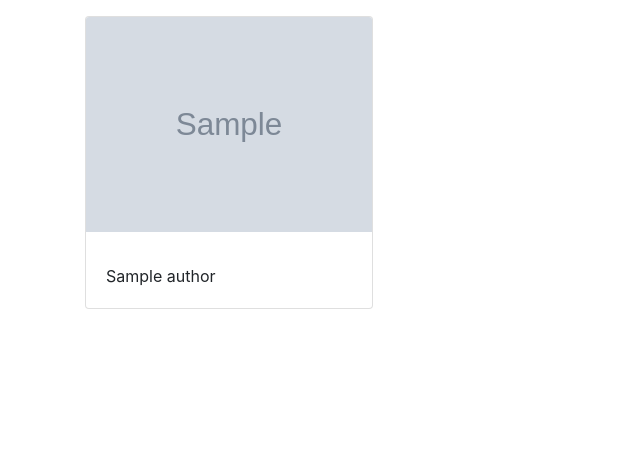
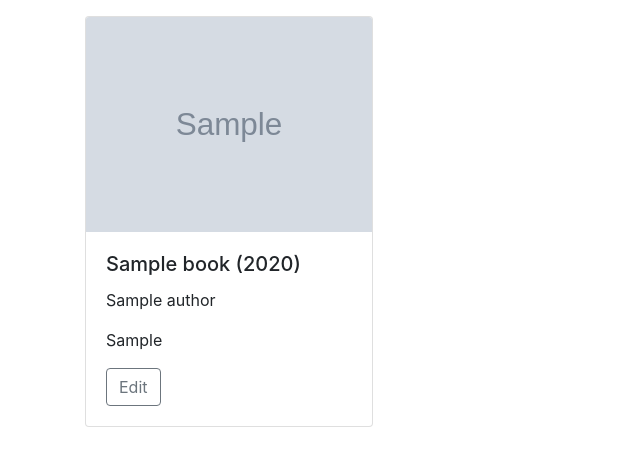
Before and after one commit to borisaavedra/bookify_web, a Flask app: page / in a window 1280 px wide. Shown: the top 466 px of the page, without its empty margins (0-640 px from the left). Run offline with Flask 2, Linux system fonts and the light colour scheme; tables that the repository leaves empty hold one stand-in row (values such as "Sample post"); grey boxes marked "Sample" are stand-in pictures; some libraries are stand-ins or nearby versions.

Commit message:
Edit feature ready, but author left

```diff
--- a/main.py
+++ b/main.py
@@ -1,18 +1,32 @@
-from flask import Flask, render_template
+from flask import Flask, render_template, url_for, redirect, request
 from flask_sqlalchemy import SQLAlchemy
+# from flask_wtf import FlaskForm
+# from wtforms.fields import StringField, SubmitField
+# from wtforms.validators import DataRequired, URL
 
 app = Flask(__name__)
+app.config["SECRET_KEY"] = "A QUe No la AdivinAS"
 app.config["SQLALCHEMY_DATABASE_URI"] = "mysql+pymysql://root:b5819@localhost/bookify_db"
 app.config["SQLALCHEMY_TRACK_MODIFICATIONS"] = False
 db = SQLAlchemy(app)
 
 class BooksAuthors:
-    def __init__(self, title, author, year, topic, cover_url):
+    def __init__(self, book_id, title, author_id, author, year, topic, cover_url):
+        self.book_id = book_id
         self.title = title
+        self.author_id = author_id
         self.author = author
         self.year = year
         self.topic = topic
         self.cover_url = cover_url
+
+# class AddBook(FlaskForm):
+#     title = StringField(u"Title", validators=[DataRequired()], render_kw={"ng-madel":"NameModel"})
+#     author = StringField("Author", validators=[DataRequired()])
+#     year = StringField("Year", validators=[DataRequired()])
+#     topic = StringField("Topic", validators=[DataRequired()])
+#     cover_url = StringField("Cover URL", validators=[URL(), DataRequired()])
+#     submit = SubmitField("Save changes")
 
 class Books(db.Model):
     book_id = db.Column(db.Integer, primary_key=True)
@@ -22,8 +36,6 @@ class Books(db.Model):
     cover_url = db.Column(db.String)
     author_id = db.Column(db.Integer, db.ForeignKey("authors.author_id"))
 
-    # def __repr___(seft):
-    #     return "<Books %r>" % self.title
 
 class Authors(db.Model):
     author_id = db.Column(db.Integer, primary_key=True)
@@ -31,22 +43,45 @@ class Authors(db.Model):
     country = db.Column(db.String(200))
     books = db.relationship("Books", backref="authors", lazy=True)
 
-    # def __repr___(seft):
-    #     return "<Authors %r>" % self.name
 
-@app.route("/")
-def index():
+@app.route("/", defaults={"book_id_url":-1}, methods=["POST", "GET"])
+@app.route("/<book_id_url>", methods=["POST", "GET"])
+def index(book_id_url):
 
     books = []
+
+    # book_data = AddBook()
 
     books_db = Books.query.all()
 
     for book in books_db:
         author_db = Authors.query.filter_by(author_id=book.author_id).first()
-        books.append(BooksAuthors(book.title, author_db.name, book.year, book.topic, book.cover_url))
+        books.append(BooksAuthors(
+            book.book_id,
+            book.title,
+            book.author_id,
+            author_db.name,
+            book.year,
+            book.topic,
+            book.cover_url))
+
+    if request.method == "POST":
+        book_toedit = Books.query.filter_by(book_id=book_id_url).first()
+
+        book_edited = request.form
+
+        book_toedit.title = book_edited["title"]
+        book_toedit.year = book_edited["year"]
+        book_toedit.topic = book_edited["topic"]
+        book_toedit.cover_url = book_edited["cover_url"]
+
+        db.session.commit()
+
+        return redirect(url_for("index"))
 
     context = {
         "books": books,
+        # "book_data": book_data
     }
 
     return render_template("index.html", **context)
--- a/requirements.txt
+++ b/requirements.txt
@@ -1,3 +1,4 @@
 flask
 flask-sqlalchemy
 pymysql
+flask-wtf
--- a/templates/index.html
+++ b/templates/index.html
@@ -12,8 +12,44 @@
         <div class="card my-3" style="width: 18rem;">
             <img src="{{  book.cover_url }}" class="card-img-top" alt="...">
             <div class="card-body">
-            <h5 class="card-title">{{ book.tile }}</h5>
+            <h5 class="card-title">{{ book.title }}&nbsp;({{ book.year }})</h5>
             <p class="card-text">{{ book.author }}</p>
+            <p class="card.text">{{ book.topic }}</p>
+            <a href="#" id="" class="btn btn-outline-secondary" data-toggle="modal" data-target="#Modal-{{ book.book_id }}">Edit</a>
+
+            <!-- MODAL -->
+            <div class="modal fade" id="Modal-{{ book.book_id }}" tabindex="-1" role="dialog" aria-labelledby="exampleModalLabel" aria-hidden="true">
+                <div class="modal-dialog">
+                  <div class="modal-content">
+                    <div class="modal-header">
+                      <h5 class="modal-title" id="exampleModalLabel">Edit Book</h5>
+                      <button type="button" class="close" data-dismiss="modal" aria-label="Close">
+                        <span aria-hidden="true">&times;</span>
+                      </button>
+                    </div>
+                    <form action="/{{ book.book_id }}" method="POST">
+                      <div class="modal-body">
+
+                          <label for="" id="title">Title</label>
+                          <input type="text" class="form-control mb-3" name="title" id="title" value="{{ book.title }}">
+                          <label for="" id="author">Author</label>
+                          <input type="text" class="form-control mb-3" name="author" id="author" value="{{ book.author }}">
+                          <label for="" id="year">Year</label>
+                          <input type="text" class="form-control mb-3" name="year" id="year" value="{{ book.year }}">
+                          <label for="" id="topic">Topic</label>
+                          <input type="text" class="form-control mb-3" name="topic" id="topic" value="{{ book.topic }}">
+                          <label for="" id="cover_url">Cover URL</label>
+                          <input type="text" class="form-control mb-3" name="cover_url" id="cover_url" value="{{ book.cover_url }}">
+                        </div>
+                        <div class="modal-footer">
+                          <button type="button" class="btn btn-secondary" data-dismiss="modal">Close</button>
+                          <button type="submit" class="btn btn-primary">Save changes</button>
+                        </div>
+                    </form>
+                  </div>
+                </div>
+              </div>
+            <!-- MODAL -->
             </div>
         </div>
     {% endfor %}
```
